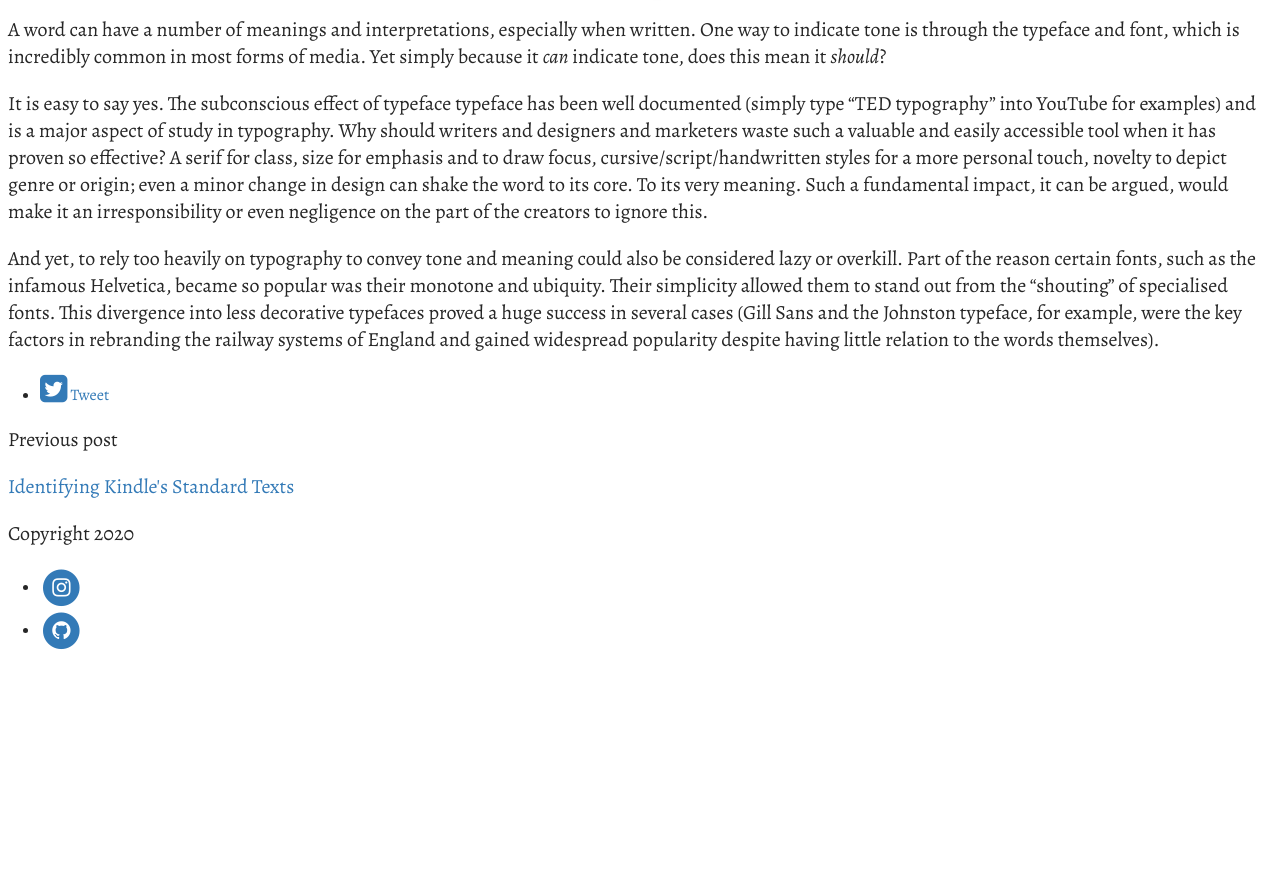
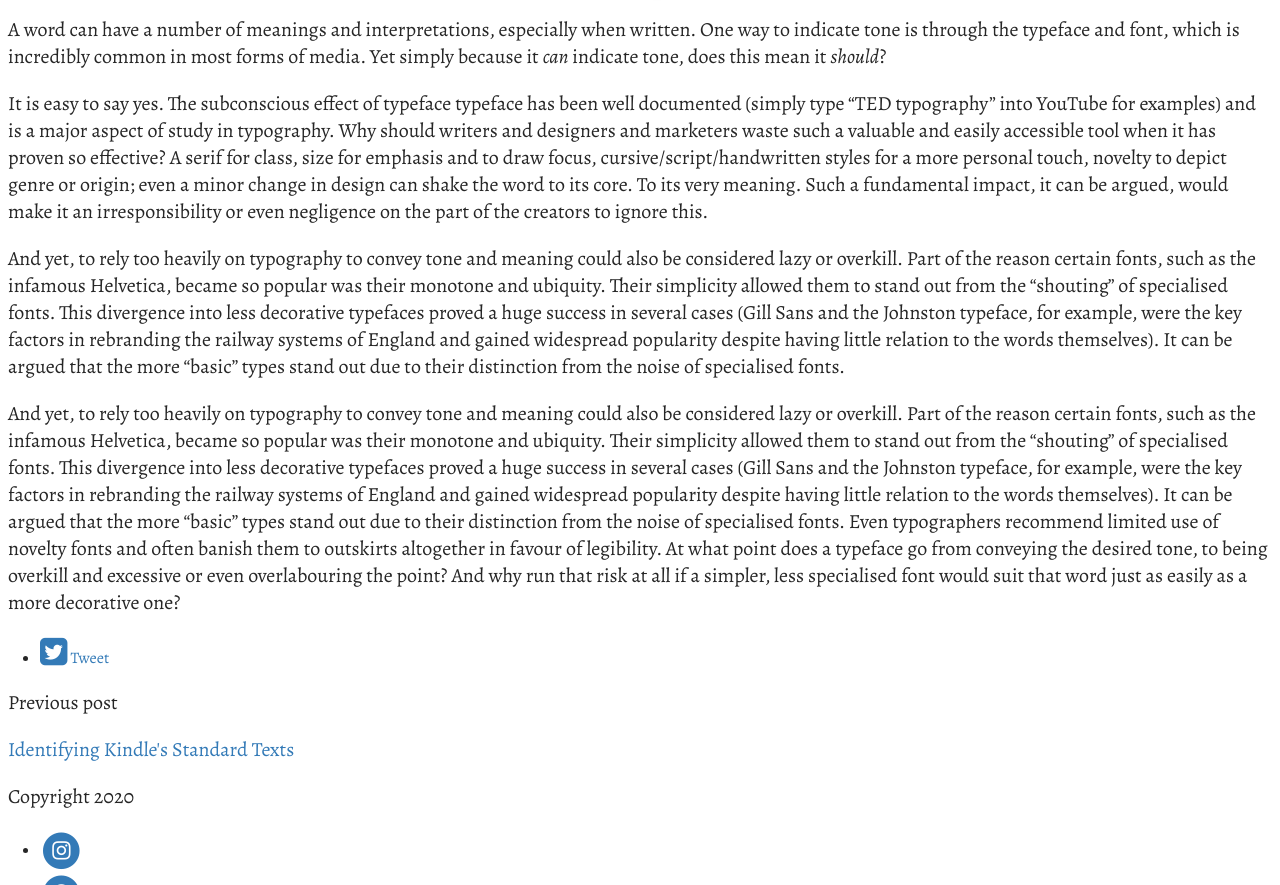
Before and after one commit to eyescroll/BrookesBlog, a Jekyll site: the page built from _posts/2020-10-07-is-tone-the-responsibility-of-font.md, in a window 1280 px wide and 900 px high, scrolled down 664 px, cut to the strip 15-900 px from the top of the window. Built offline with Jekyll 4.4.1, drawn with Linux system fonts in a browser that asks for light colours; some web fonts are replaced; before the commit the page ends 1348 px from its top, so only the background shows below that.

Commit message:
Update Post “2020-10-07-is-tone-the-responsibility-of-font”

```diff
--- a/_posts/2020-10-07-is-tone-the-responsibility-of-font.md
+++ b/_posts/2020-10-07-is-tone-the-responsibility-of-font.md
@@ -10,4 +10,6 @@ A word can have a number of meanings and interpretations, especially when writte
 
 It is easy to say yes. The subconscious effect of typeface typeface has been well documented (simply type "TED typography" into YouTube for examples) and is a major aspect of study in typography. Why should writers and designers and marketers waste such a valuable and easily accessible tool when it has proven so effective? A serif for class, size for emphasis and to draw focus, cursive/script/handwritten styles for a more personal touch, novelty to depict genre or origin; even a minor change in design can shake the word to its core. To its very meaning. Such a fundamental impact, it can be argued, would make it an irresponsibility or even negligence on the part of the creators to ignore this.
 
-And yet, to rely too heavily on typography to convey tone and meaning could also be considered lazy or overkill. Part of the reason certain fonts, such as the infamous Helvetica, became so popular was their monotone and ubiquity. Their simplicity allowed them to stand out from the "shouting" of specialised fonts. This divergence into less decorative typefaces proved a huge success in several cases (Gill Sans and the Johnston typeface, for example, were the key factors in rebranding the railway systems of England and gained widespread popularity despite having little relation to the words themselves).
+And yet, to rely too heavily on typography to convey tone and meaning could also be considered lazy or overkill. Part of the reason certain fonts, such as the infamous Helvetica, became so popular was their monotone and ubiquity. Their simplicity allowed them to stand out from the "shouting" of specialised fonts. This divergence into less decorative typefaces proved a huge success in several cases (Gill Sans and the Johnston typeface, for example, were the key factors in rebranding the railway systems of England and gained widespread popularity despite having little relation to the words themselves). It can be argued that the more "basic" types stand out due to their distinction from the noise of specialised fonts.
+
+And yet, to rely too heavily on typography to convey tone and meaning could also be considered lazy or overkill. Part of the reason certain fonts, such as the infamous Helvetica, became so popular was their monotone and ubiquity. Their simplicity allowed them to stand out from the "shouting" of specialised fonts. This divergence into less decorative typefaces proved a huge success in several cases (Gill Sans and the Johnston typeface, for example, were the key factors in rebranding the railway systems of England and gained widespread popularity despite having little relation to the words themselves). It can be argued that the more "basic" types stand out due to their distinction from the noise of specialised fonts. Even typographers recommend limited use of novelty fonts and often banish them to outskirts altogether in favour of legibility. At what point does a typeface go from conveying the desired tone, to being overkill and excessive or even overlabouring the point? And why run that risk at all if a simpler, less specialised font would suit that word just as easily as a more decorative one?
```
